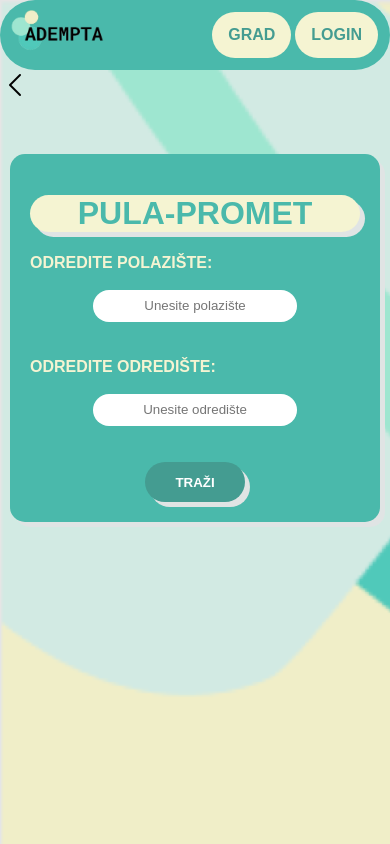
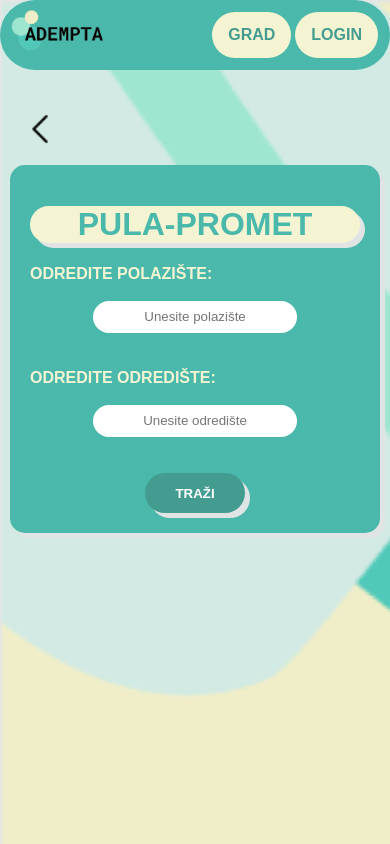
Before and after one commit to banicl/adempta_fipu, a Vue app in the folder adempta/: page /home in a window 390 px wide. Built offline with nearby package versions, Linux system fonts and the light colour scheme; no server answers.

Commit message:
uređivanje

```diff
--- a/adempta/src/router/index.js
+++ b/adempta/src/router/index.js
@@ -66,14 +66,7 @@ const routes = [
     // which is lazy-loaded when the route is visited.
     component: () => import(/* webpackChunkName: "Odabir_rada_admin" */ '../views/Prikaz_linija.vue')
   },
-  {
-    path: '/odabir_dana',
-    name: 'Odabir_dana',
-    // route level code-splitting
-    // this generates a separate chunk (about.[hash].js) for this route
-    // which is lazy-loaded when the route is visited.
-    component: () => import(/* webpackChunkName: "Odabir_rada_admin" */ '../views/Odabir_dana.vue')
-  },
+
   {
     path: '/obrisi',
     name: 'Obrisi_liniju',
--- a/adempta/src/views/Home.vue
+++ b/adempta/src/views/Home.vue
@@ -1,6 +1,8 @@
 <template>
   <div>
-    <div><img src="@/assets/nazad.png" /></div>
+    <div id="slika_div">
+      <a href="/odabir_grada"><img id="nazad" src="@/assets/nazad.png" /></a>
+    </div>
 
     <div id="obrub" class="home">
       <div id="odabir_grada"><h1 id="naslov_grad">PULA-PROMET</h1></div>
@@ -46,10 +48,25 @@ export default {
   height: auto;
   background-color: #4ab9ab;
   margin: auto;
-  margin-top: 100px;
+  margin-top: px;
   padding: 20px;
   border-radius: 15px;
   box-shadow: 5px 5px #e0e4e4;
+}
+#slika_div {
+  width: 500px;
+  height: auto;
+  background-color: clear;
+  margin: auto;
+  margin-top: 5px;
+  padding: 20px;
+  border-radius: 15px;
+}
+#nazad {
+  height: 38px;
+  width: 38px;
+  margin-top: 20px;
+  padding-right: 10px;
 }
 #naslov_grad {
   text-decoration: none;
@@ -114,7 +131,22 @@ button:hover {
     border-radius: 15px;
     box-shadow: 5px 5px #e0e4e4;
     margin: 10px;
-    margin-top: 50px;
+    margin-top: 0px;
+  }
+  #slika_div {
+    width: auto;
+    height: 50px;
+    background-color: clear;
+    padding: 20px;
+    border-radius: 15px;
+    margin: 0;
+    margin-top: 5px;
+  }
+  #nazad {
+    height: 38px;
+    width: 38px;
+    margin-top: 15px;
+    padding-left: 1px;
   }
 }
 </style>
--- a/adempta/src/views/Obrisi_liniju.vue
+++ b/adempta/src/views/Obrisi_liniju.vue
@@ -105,8 +105,7 @@ export default {
   margin-bottom: 10px;
   padding-bottom: 20px;
 }
-#kanta {
-}
+
 #slika_div {
   width: 500px;
   height: auto;
--- a/adempta/src/views/Odabir_dana.vue
+++ /dev/null
@@ -1,120 +0,0 @@
-
-<template>
-  <div id="obrub" class="admin_inf">
-    <div id="inf"><h1 id="naslov">firebase ime linije</h1></div>
-    <button id="radni" type="button" class="btn btn-primary">RADNI DANI</button>
-    <br /><br />
-
-    <button id="subota" type="button" class="btn btn-primary">SUBOTA</button>
-
-    <br /><br />
-    <button id="nedjelja" type="button" class="btn btn-primary">
-      NEDJELJA
-    </button>
-  </div>
-</template>
-<style>
-#obrub {
-  width: 500px;
-  height: auto;
-  background-color: #4ab9ab;
-  margin: auto;
-  margin-top: 100px;
-  padding: 20px;
-  border-radius: 15px;
-  box-shadow: 5px 5px #e0e4e4;
-}
-#naslov {
-  text-decoration: none;
-  font-family: sans-serif;
-  font-weight: bold;
-  text-align: center;
-  color: #4ab9ab;
-}
-#inf {
-  width: auto;
-  height: auto;
-  background-color: #f5f4d2;
-  border-radius: 100px;
-  margin: auto;
-  box-shadow: 5px 5px #e0e4e4;
-}
-
-#radni {
-  width: 150px;
-  height: 45px;
-  margin: auto;
-  display: block;
-  display: grid;
-  border-radius: 100px;
-  border: none;
-  text-align: auto;
-  font-family: sans-serif;
-  font-weight: bold;
-  background: #449c91;
-  color: white;
-  box-shadow: 5px 5px #e0e4e4;
-  padding-top: 15px;
-}
-#subota {
-  width: 150px;
-  height: 45px;
-  margin: auto;
-  display: block;
-  display: grid;
-  border-radius: 100px;
-  border: none;
-  text-align: auto;
-  font-family: sans-serif;
-  font-weight: bold;
-  background: #449c91;
-  color: white;
-  box-shadow: 5px 5px #e0e4e4;
-  padding-top: 15px;
-}
-#nedjelja {
-  width: 150px;
-  height: 45px;
-  margin: auto;
-  display: block;
-  display: grid;
-  border-radius: 100px;
-  border: none;
-  text-align: auto;
-  font-family: sans-serif;
-  font-weight: bold;
-  background: #449c91;
-  color: white;
-  box-shadow: 5px 5px #e0e4e4;
-  padding-top: 15px;
-}
-
-#subota:hover {
-  background-color: #d2cbb6;
-  cursor: pointer;
-}
-#radni:hover {
-  background-color: #d2cbb6;
-  cursor: pointer;
-}
-#nedjelja:hover {
-  background-color: #d2cbb6;
-  cursor: pointer;
-}
-
-.routerLink {
-  text-decoration: none;
-}
-@media screen and (max-width: 600px) {
-  #obrub {
-    width: auto;
-    height: auto;
-    background-color: #4ab9ab;
-    padding: 20px;
-    border-radius: 15px;
-    box-shadow: 5px 5px #e0e4e4;
-    margin: 10px;
-    margin-top: 5px;
-  }
-}
-</style>
```
